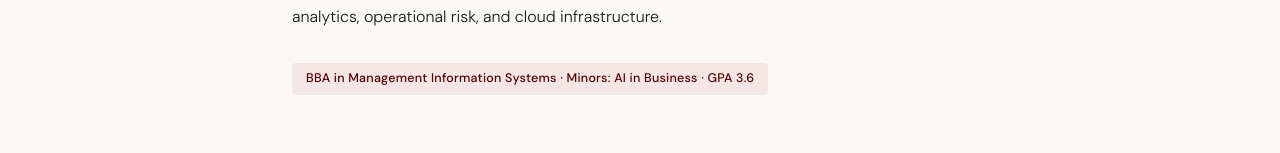
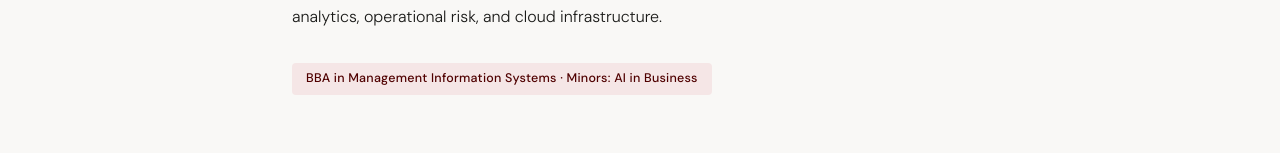
Before and after one commit to ethan12hardy/Website, a Next.js app: page / in a window 1280 px wide. Shown: the part 389-542 px from the top of the page. Built offline with nearby package versions, Linux system fonts and the light colour scheme.

Commit message:
Update degree information in page.tsx
Removed GPA information from degree field.

```diff
--- a/app/page.tsx
+++ b/app/page.tsx
@@ -6,7 +6,7 @@ const data = {
   name: "Ethan Hardy",
   title: "MIS Student · AI in Business · Texas A&M",
   university: "Texas A&M University, Class of 2028",
-  degree: "BBA in Management Information Systems · Minors: AI in Business · GPA 3.6",
+  degree: "BBA in Management Information Systems · Minors: AI in Business",
   bio: "Howdy, I am currently pursuing a Management Information Systems degree with minors in Artificial Intelligence in Business at Texas A&M University, with a focus on building expertise in data analytics, operational risk, and cloud infrastructure.",
   email: "ethan12hardy@gmail.com",
   github: "github.com/ethan12hardy",
```
